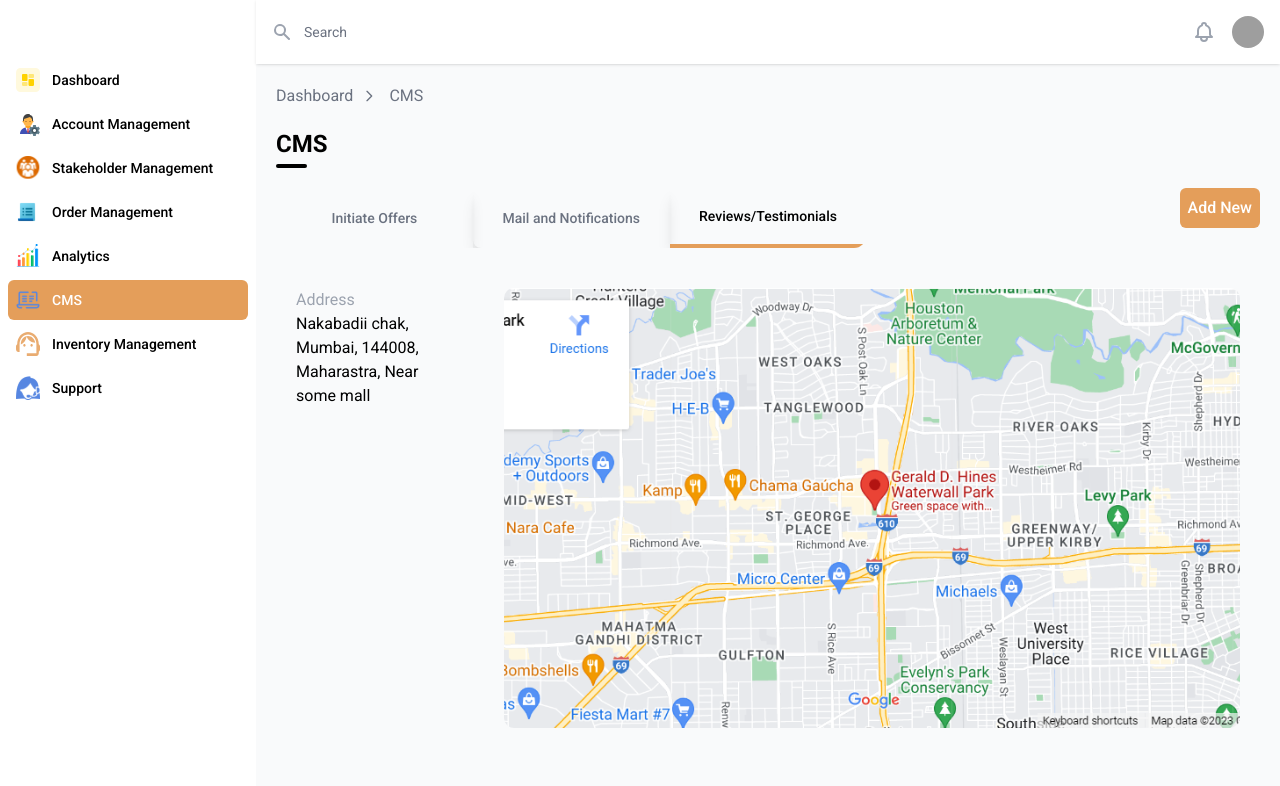
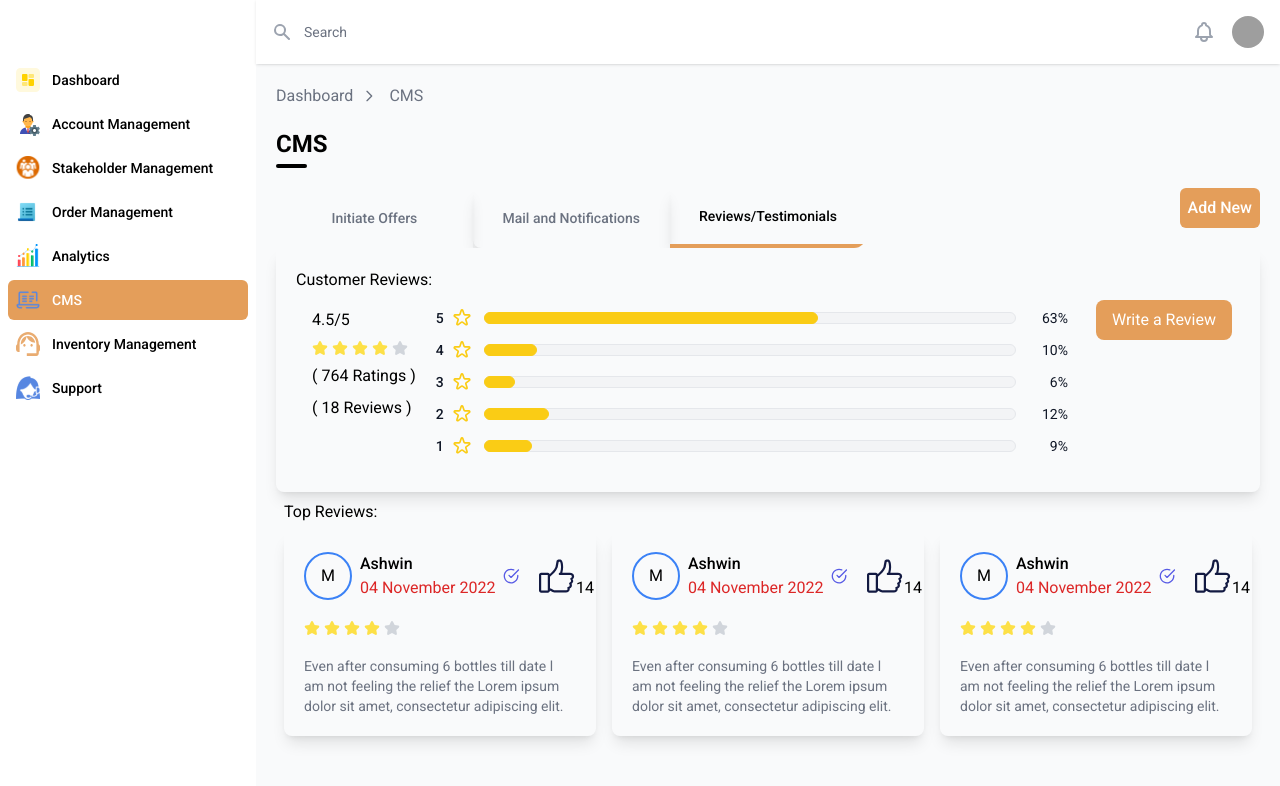
Before and after one commit to KumaRajesh69/pawzible-admin-demo, a Next.js app: page /cms in a window 1280 px wide. Both pictures are taken after a click on the button "Reviews/Testimonials". Shown: the top 786 px of the page. Built offline with nearby package versions, Linux system fonts and the light colour scheme; grey boxes are pictures that could not be loaded.

Commit message:
Reviews and Ratings

```diff
--- a/src/components/StackeHolder/DeliveryProfile.js
+++ b/src/components/StackeHolder/DeliveryProfile.js
@@ -69,7 +69,6 @@
         </div>
         <p className="my-3">Documents Uploaded</p>
         <hr />
-
         <div>
           <p>Order History</p>
           <div>
--- a/src/components/Tables/Users/index.js
+++ b/src/components/Tables/Users/index.js
@@ -70,12 +70,6 @@
           </tbody>
         </table>
       </div>
-      {/* <div>
-        <StackHolder />
-        <RegisterCard />
-        <Overview />
-        <Pet />
-      </div> */}
     </div>
   );
 }
--- a/src/components/commonComponet/Review.js
+++ b/src/components/commonComponet/Review.js
@@ -1,3 +1,4 @@
+import { StarIcon } from "@heroicons/react/outline";
 import React from "react";
 
 const data = [
@@ -21,14 +22,43 @@
   },
 ];
 
+const reviews = {
+  average: 4,
+  totalCount: 1624,
+  counts: [
+    { rating: 5, count: 1019 },
+    { rating: 4, count: 162 },
+    { rating: 3, count: 97 },
+    { rating: 2, count: 199 },
+    { rating: 1, count: 147 },
+  ],
+  featured: [
+    {
+      id: 1,
+      rating: 5,
+      content: `
+        <p>This is the bag of my dreams. I took it on my last vacation and was able to fit an absurd amount of snacks for the many long and hungry flights.</p>
+      `,
+      author: "Emily Selman",
+      avatarSrc:
+        "https://images.unsplash.com/photo-1502685104226-ee32379fefbe?ixlib=rb-=eyJhcHBfaWQiOjEyMDd9&auto=format&fit=facearea&facepad=8&w=256&h=256&q=80",
+    },
+    // More reviews...
+  ],
+};
+
+function classNames(...classes) {
+  return classes.filter(Boolean).join(" ");
+}
+
 function Review() {
   return (
     <>
       <div className="rounded-lg shadow-lg p-5">
         <p>Customer Reviews:</p>
         <div className="md:flex justify-between m-2">
-          <div className="flex  m-2  ">
-            <div>
+          <div className="md:flex m-2 flex-1 ">
+            <div className="space-y-2">
               <p> 4.5/5</p>
               <div class="flex items-center space-x-1">
                 <svg
@@ -80,10 +110,55 @@
               <p>( 764 Ratings )</p>
               <p>( 18 Reviews )</p>
             </div>
-            <div>ratings & review bar</div>
+            <div className=" md:px-5 my-5 md:my-0 flex-1 w-full ">
+              <h3 className="sr-only">Review data</h3>
+              <dl className="space-y-3 w-full">
+                {reviews.counts.map((count) => (
+                  <div key={count.rating} className="flex items-center text-sm">
+                    <dt className="flex-1 flex items-center">
+                      <p className="w-3 font-medium text-gray-900">
+                        {count.rating}
+                        <span className="sr-only"> star reviews</span>
+                      </p>
+                      <div
+                        aria-hidden="true"
+                        className="ml-1 flex-1 flex items-center"
+                      >
+                        <StarIcon
+                          className={classNames(
+                            count.count > 0
+                              ? "text-yellow-400"
+                              : "text-gray-300",
+                            "flex-shrink-0 h-5 w-5"
+                          )}
+                          aria-hidden="true"
+                        />
+
+                        <div className="ml-3 relative flex-1">
+                          <div className="h-3 bg-gray-100 border border-gray-200 rounded-full" />
+                          {count.count > 0 ? (
+                            <div
+                              className="absolute inset-y-0 bg-yellow-400 border border-yellow-400 rounded-full"
+                              style={{
+                                width: `calc(
+                                  ${count.count} / ${reviews.totalCount} * 100%
+                                )`,
+                              }}
+                            />
+                          ) : null}
+                        </div>
+                      </div>
+                    </dt>
+                    <dd className="ml-3 w-10 text-right tabular-nums text-sm text-gray-900">
+                      {Math.round((count.count / reviews.totalCount) * 100)}%
+                    </dd>
+                  </div>
+                ))}
+              </dl>
+            </div>
           </div>
           <div>
-            <button className="w-full bg-orangePrimery p-2 rounded-lg">
+            <button className="w-full bg-orangePrimery px-4 py-2 text-white rounded-lg">
               Write a Review
             </button>
           </div>
@@ -95,11 +170,11 @@
           {data.map((each) => (
             <div className="flex flex-col space-y-5 p-5 rounded-lg shadow-lg">
               <div className="flex justify-between ">
-                <div className="flex md:space-x-2">
-                  <div className=" h-12 w-12 round rounded-full  border-2 border-blue-500 flex justify-center items-center">
+                <div className="flex md:space-x-2 ">
+                  <div className=" h-10 w-11 md:h-12 md:w-12 round rounded-full  border-2 border-blue-500 flex justify-center items-center">
                     {each.avtar}
                   </div>
-                  <div>
+                  <div className="px-2 md:px-0">
                     <p className="font-medium text-base">{each.name}</p>
                     <p className="font-normal text-base text-red-600">
                       {each.date}
--- a/src/pages/cms/index.js
+++ b/src/pages/cms/index.js
@@ -2,6 +2,7 @@
 import BreadCrum from "@/components/Layout/common/BreadCrum";
 import Heading from "@/components/Layout/common/Heading";
 import Location from "@/components/commonComponet/Location";
+import Review from "@/components/commonComponet/Review";
 import React, { useState } from "react";
 
 const cmsData = [
@@ -122,7 +123,7 @@
       ) : tab === 2 ? (
         <Cms table={cmsData} />
       ) : (
-        <Location />
+        <Review />
       )}
     </div>
   );
```
